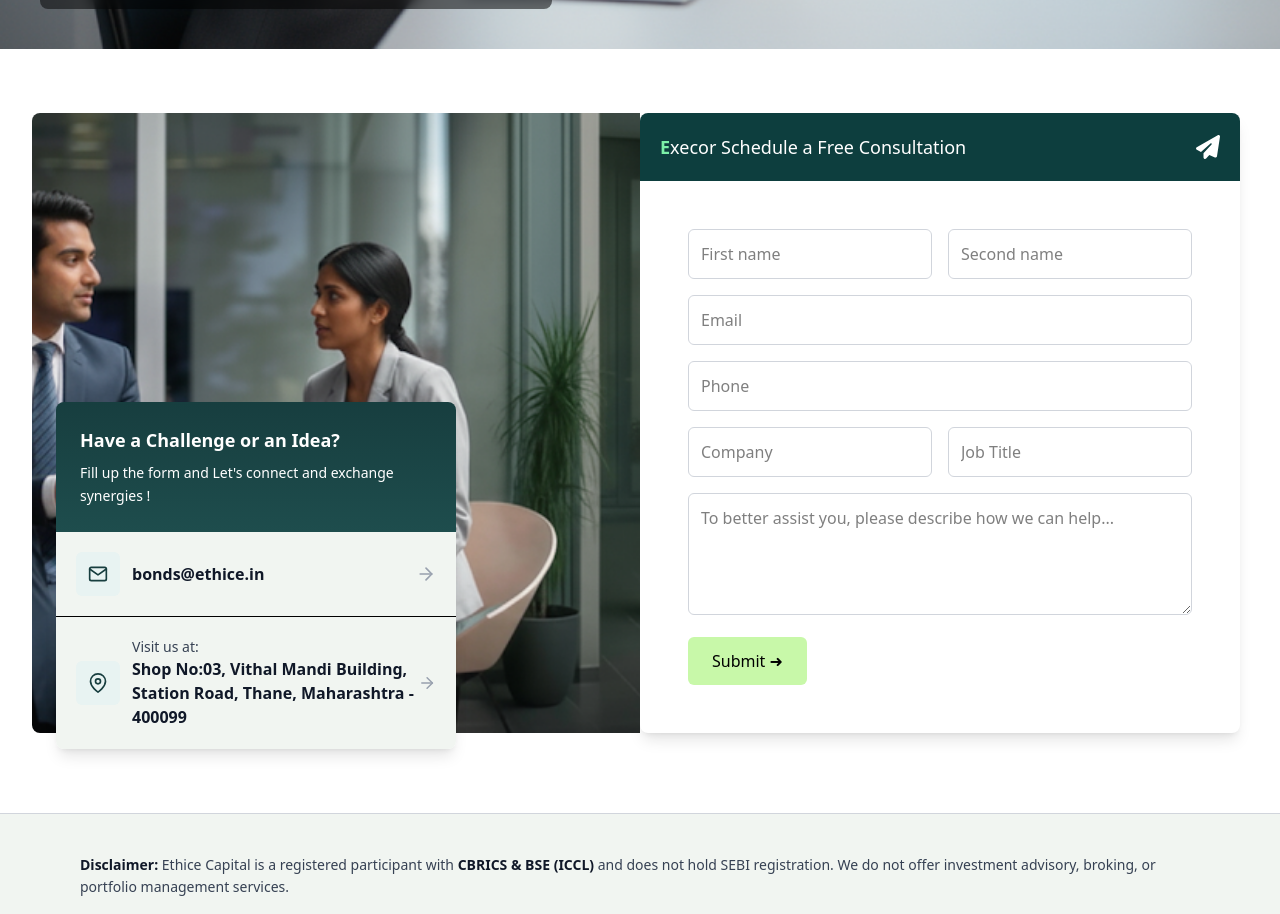
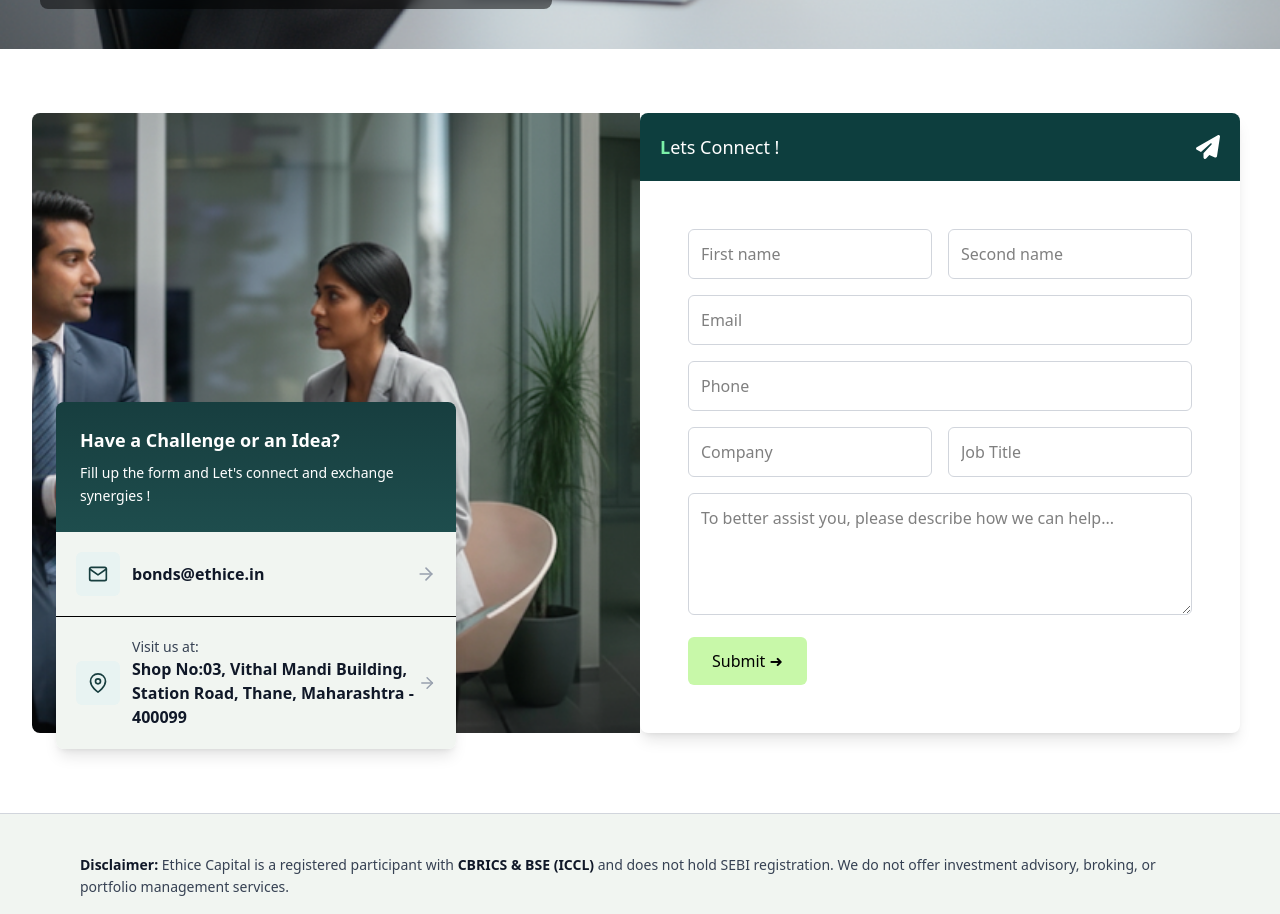
Before and after one commit to nitin-sharma-7/ethic, a Next.js app in the folder frontend/: page / in a window 1280 px wide. Shown: the part 2175-3089 px from the top of the page. Built offline with nearby package versions, Linux system fonts and the light colour scheme.

Commit message:
changes done

```diff
--- a/frontend/src/components/ConsultationForm.jsx
+++ b/frontend/src/components/ConsultationForm.jsx
@@ -29,8 +29,7 @@ const ConsultationForm = () => {
         {/* Header */}
         <div className="bg-[#0D3E3E] text-white p-4 sm:p-5 flex items-center justify-between">
           <h2 className="text-base sm:text-lg font-medium">
-            <span className="text-green-300 font-bold">E</span>xecor Schedule a
-            Free Consultation
+            <span className="text-green-300 font-bold">L</span>ets Connect !
           </h2>
           <FaPaperPlane className="text-xl sm:text-2xl" />
         </div>
```
